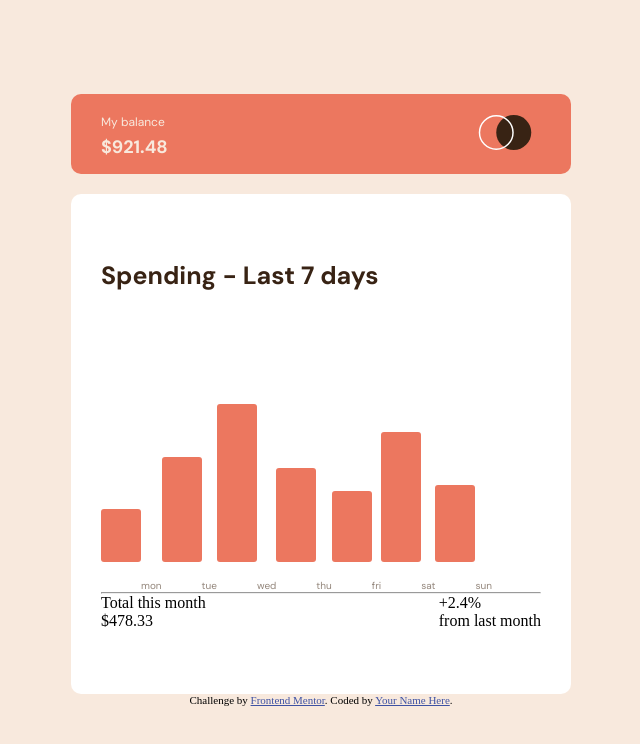
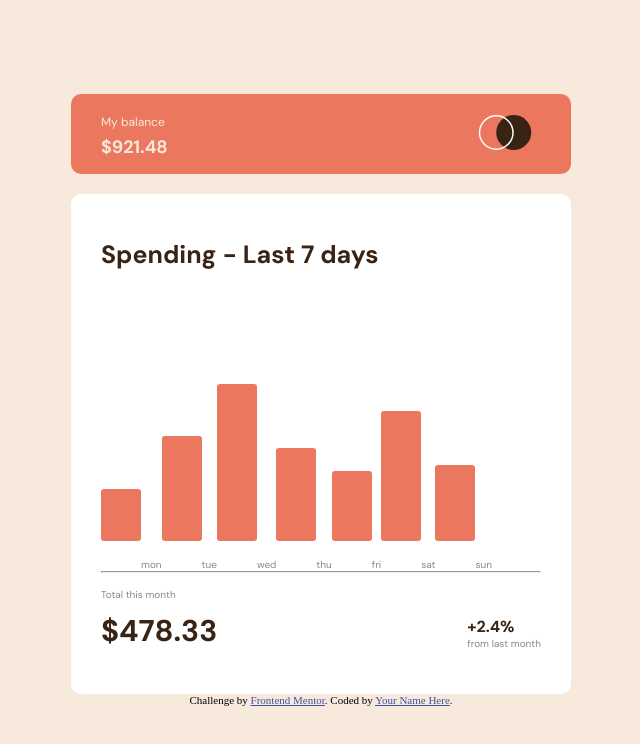
Before and after one commit to Taoheedoh/expense_chart, a plain HTML site: page index.html in a window 1280 px wide. Shown: the whole page, without its empty margins (319-959 px from the left). Drawn offline with Linux system fonts and the light colour scheme.

Commit message:
ADD: modify the styling

```diff
--- a/index.html
+++ b/index.html
@@ -46,12 +46,12 @@
       <hr>
       <div class="con">
         <div class="left">
-          <p>Total this month</p>
-          <p>$478.33</p>
+          <p id="total">Total this month</p>
+          <p id="totalAmt">$478.33</p>
         </div>
         <div class="right">
-          <p>+2.4%</p>
-          <p>from last month</p>
+          <p id="percent">+2.4%</p>
+          <p id="lastMonth">from last month</p>
         </div>
       </div>
     </div>
--- a/style.css
+++ b/style.css
@@ -112,25 +112,55 @@ body{
    font-size: 10px;
    color: hsl(28, 10%, 53%);
 
-
-
 }
 .container3{
     display: flex;
     flex-direction: column;
     width: 100%;
+
 }
+
+
 .con{
     display: flex;
     justify-content: space-between;
+    margin-top: 15px;
 
 
     .left{
         align-self: start;
+
+        #total{
+            color: hsl(28, 10%, 53%);
+            font-family: "DM Sans", sans-serif;
+            font-weight: 400;
+            font-size: 10px;
+            margin-bottom: 10px;
+        }
+
+        #totalAmt{
+            color: hsl(25, 47%, 15%);
+            font-family: "DM Sans", sans-serif;
+            font-weight: 700;
+            font-size: 30px;
+        }
     }
 
     .right{
         align-self: end;
+
+        #percent{
+            font-family: "DM Sans", sans-serif;
+            font-weight: 700;
+            color: hsl(25, 47%, 15%);
+        }
+
+        #lastMonth{
+            font-family: "DM Sans", sans-serif;
+            font-weight: 400;
+            font-size: 10px;
+            color: hsl(28, 10%, 53%);
+        }
     }
 }
 
```
